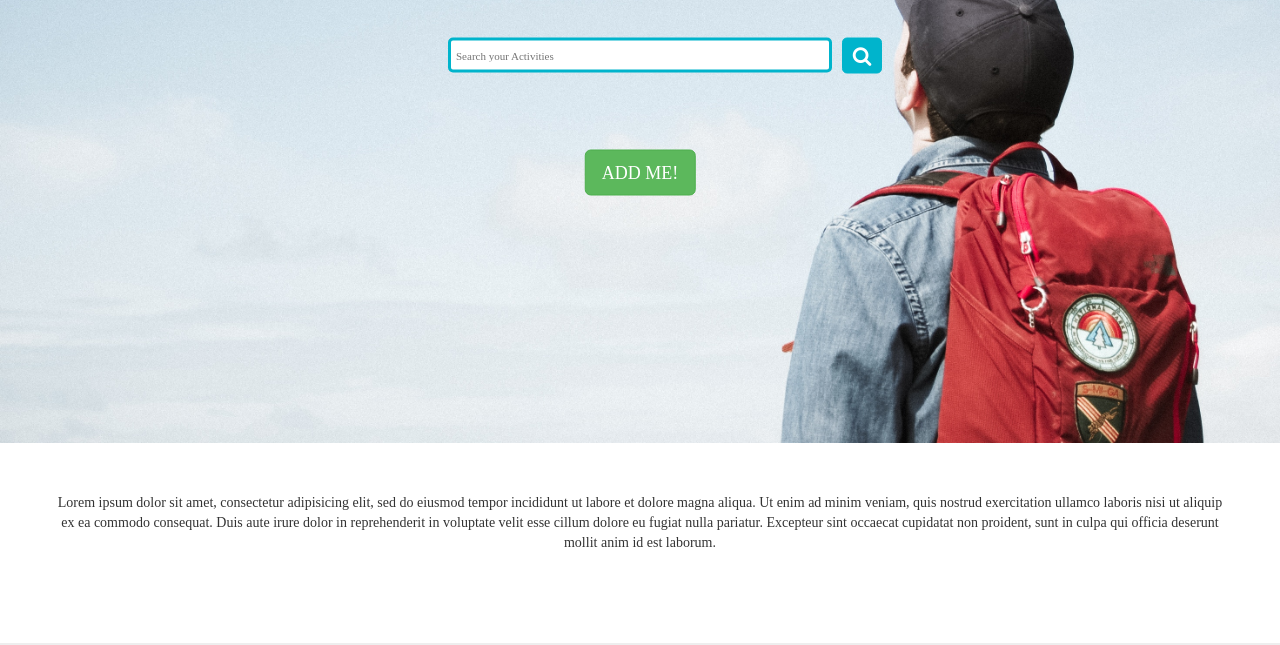
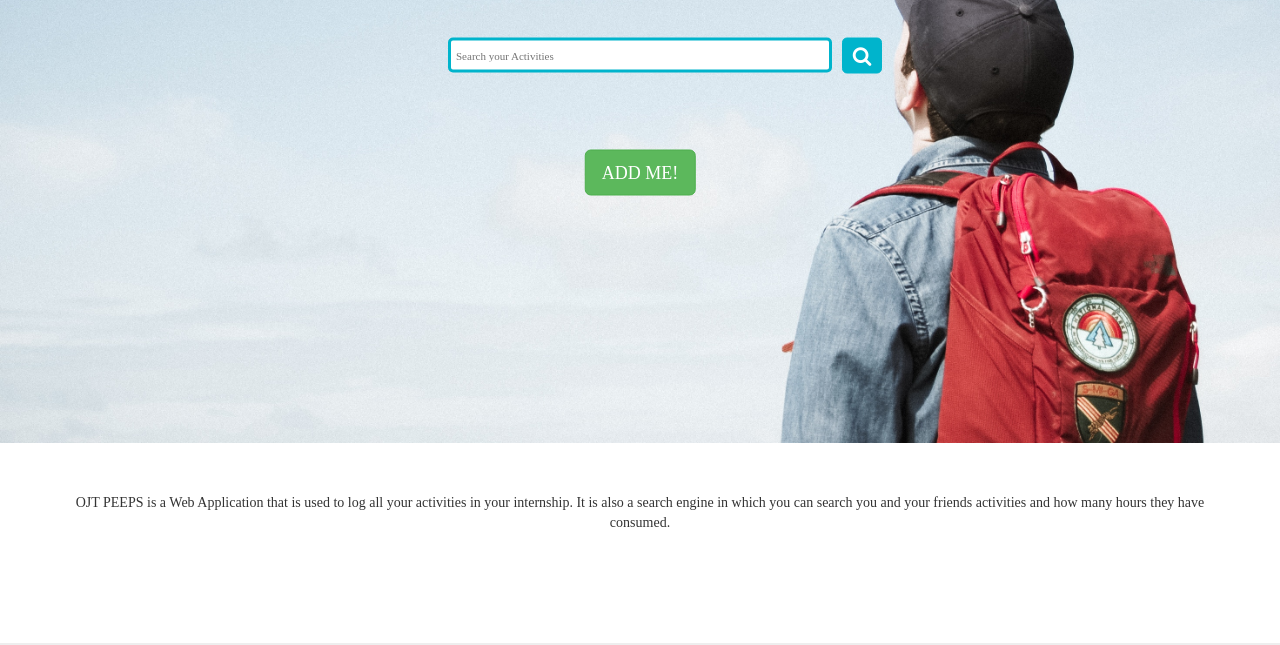
Before and after one commit to ZandroDadullaJr/OJT-PEEPS, a plain HTML site: page ojt_peeps/index.html in a window 1280 px wide. Shown: the part 307-952 px from the top of the page. Drawn offline with Linux system fonts and the light colour scheme; a web font is replaced by a local one.

Commit message:
Update index.html

```diff
--- a/ojt_peeps/index.html
+++ b/ojt_peeps/index.html
@@ -36,12 +36,8 @@
 		</div>
 
 		<div class="desc">
-			Lorem ipsum dolor sit amet, consectetur adipisicing elit, sed do eiusmod
-			tempor incididunt ut labore et dolore magna aliqua. Ut enim ad minim veniam,
-			quis nostrud exercitation ullamco laboris nisi ut aliquip ex ea commodo
-			consequat. Duis aute irure dolor in reprehenderit in voluptate velit esse
-			cillum dolore eu fugiat nulla pariatur. Excepteur sint occaecat cupidatat non
-			proident, sunt in culpa qui officia deserunt mollit anim id est laborum.
+			OJT PEEPS is a Web Application that is used to log all your activities in your internship. It is also a search engine
+			in which you can search you and your friends activities and how many hours they have consumed.
 		</div>
 		<div class="container" id="add">
 			<div class="row main">
```
